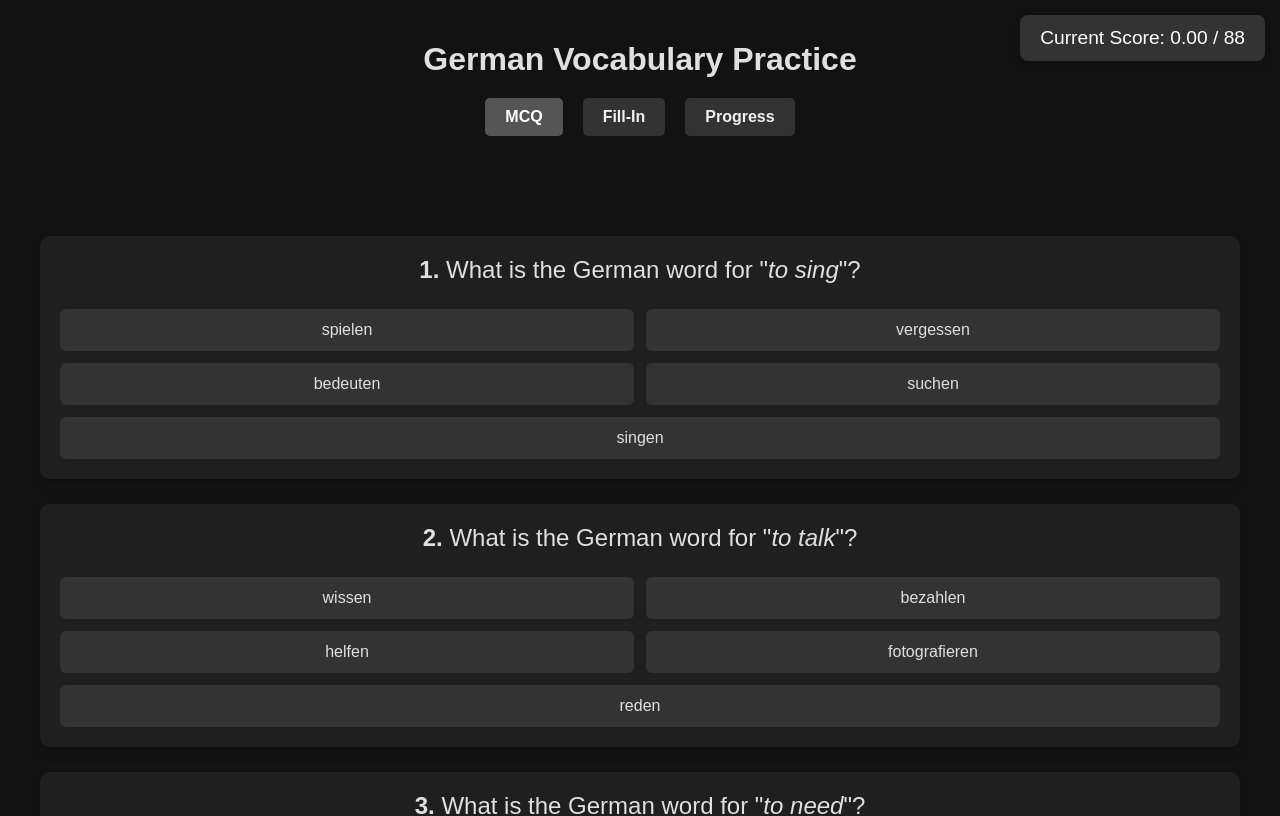
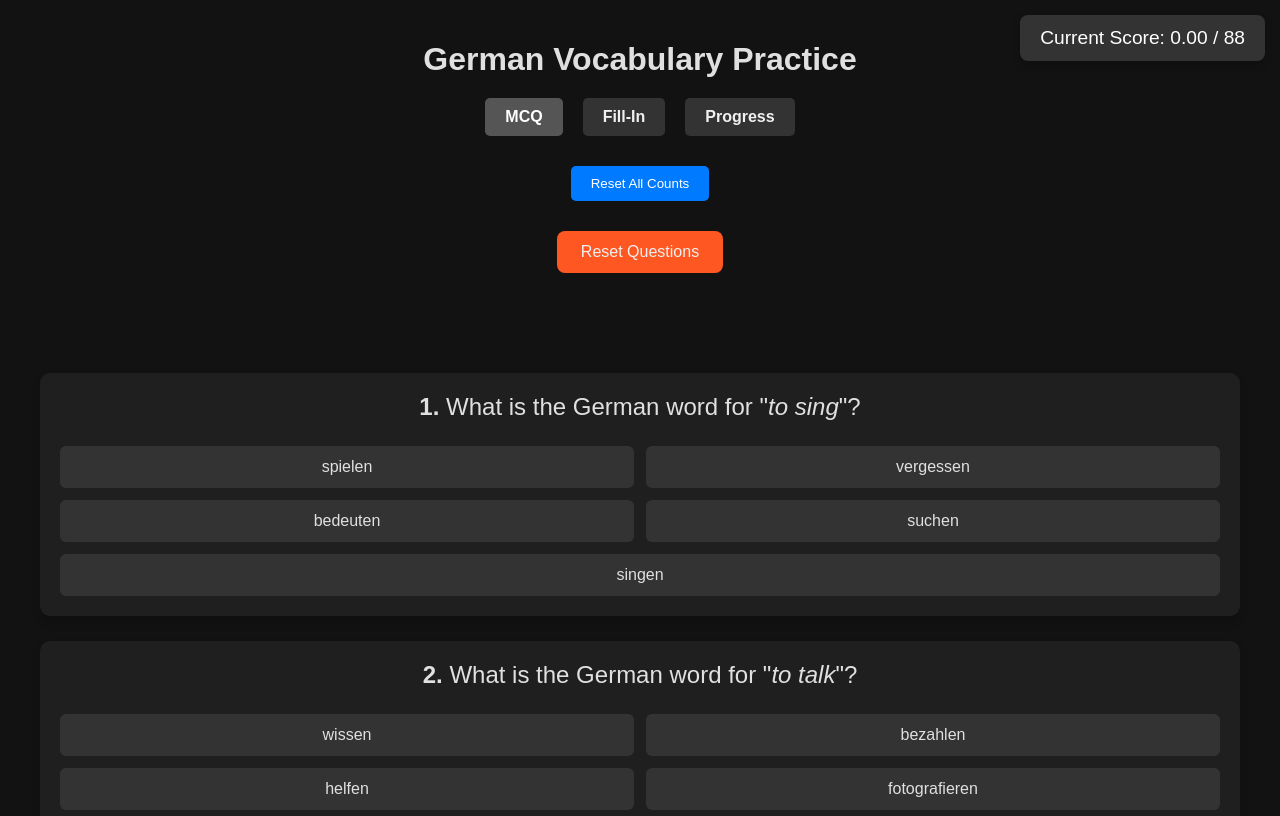
Before and after one commit to castlercodes/learngerman, a React (Create React App) app: page / in a window 1280 px wide. Shown: the top 816 px of the page. Built offline with nearby package versions, Linux system fonts and the light colour scheme.

Commit message:
some more cmommits

```diff
--- a/src/components/MCQ.css
+++ b/src/components/MCQ.css
@@ -190,3 +190,18 @@
   from { opacity: 0; }
   to { opacity: 1; }
 }
+
+.reset-counts-button {
+    margin: 10px;
+    padding: 10px 20px;
+    background-color: #007bff;
+    color: #fff;
+    border: none;
+    border-radius: 5px;
+    cursor: pointer;
+    transition: background-color 0.3s ease;
+  }
+
+  .reset-counts-button:hover {
+    background-color: #0056b3;
+  }
--- a/src/components/MCQ.js
+++ b/src/components/MCQ.js
@@ -12,12 +12,11 @@ function MCQ() {
   const [activeQuestions, setActiveQuestions] = useState([]);
   const [results, setResults] = useState({});
   const [score, setScore] = useState(0);
-  const [performanceLevel, setPerformanceLevel] = useState(''); // Store performance level for animation
+  const [performanceLevel, setPerformanceLevel] = useState('');
   const [questionWeights, setQuestionWeights] = useState({});
 
   useEffect(() => {
     initializeQuestions();
-    // eslint-disable-next-line react-hooks/exhaustive-deps
   }, []);
 
   const initializeQuestions = () => {
@@ -27,16 +26,15 @@ function MCQ() {
 
     const storedCorrectCounts = JSON.parse(localStorage.getItem('mcqCorrectCounts')) || {};
 
-    // Filter out questions already answered correctly five times
     const filteredVocab = uniqueVocab.filter((q) => {
       const key = `${q.english}-${q.german}`;
-      return !(storedCorrectCounts[key] && storedCorrectCounts[key] >= 5);
+      return !(storedCorrectCounts[key] && storedCorrectCounts[key] >= 2);
     });
 
     const preparedQuestions = shuffleArray(filteredVocab).map((q) => {
       let options = [q.german];
       const shuffledVocab = shuffleArray(uniqueVocab.filter(v => v.german !== q.german));
-      for (let i = 0; i < Math.min(4, shuffledVocab.length); i++) { // Ensure not to exceed array length
+      for (let i = 0; i < Math.min(4, shuffledVocab.length); i++) {
         options.push(shuffledVocab[i].german);
       }
       options = shuffleArray(options);
@@ -49,7 +47,6 @@ function MCQ() {
     setScore(0);
     setPerformanceLevel('');
 
-    // Assign initial weights
     const initialWeight = preparedQuestions.length > 0 ? TOTAL_SCORE / preparedQuestions.length : 0;
     const weights = {};
     preparedQuestions.forEach((q) => {
@@ -57,6 +54,11 @@ function MCQ() {
       weights[key] = initialWeight;
     });
     setQuestionWeights(weights);
+  };
+
+  const resetCounts = () => {
+    localStorage.setItem('mcqCorrectCounts', JSON.stringify({}));
+    initializeQuestions();
   };
 
   const handleOptionClick = (questionIndex, selectedOption) => {
@@ -73,7 +75,6 @@ function MCQ() {
       updateCorrectCount(key, -1);
     }
 
-    // Check if all questions have been answered
     if (Object.keys(results).length + 1 === activeQuestions.length) {
       determinePerformanceLevel();
     }
@@ -82,13 +83,16 @@ function MCQ() {
   const updateCorrectCount = (key, delta) => {
     const storedCorrectCounts = JSON.parse(localStorage.getItem('mcqCorrectCounts')) || {};
     const currentCount = storedCorrectCounts[key] || 0;
+
+    if(delta === -1){
+      delta = -currentCount;
+    }
+
     const newCount = currentCount + delta;
 
-    if (newCount >= 5) {
-      // Remove question from activeQuestions
+    if (newCount >= 2) {
       const updatedActive = activeQuestions.filter(q => `${q.english}-${q.german}` !== key);
       setActiveQuestions(updatedActive);
-      // Recalculate weights
       const remaining = updatedActive.length;
       if (remaining > 0) {
         const newWeight = TOTAL_SCORE / remaining;
@@ -99,7 +103,7 @@ function MCQ() {
         });
         setQuestionWeights(updatedWeights);
       } else {
-        setScore(TOTAL_SCORE); // If all questions are answered correctly
+        setScore(TOTAL_SCORE);
       }
     } else if (newCount < 0) {
       storedCorrectCounts[key] = 0;
@@ -139,6 +143,8 @@ function MCQ() {
 
   return (
     <div className="mcq-container">
+      <button onClick={resetCounts} className="reset-counts-button">Reset All Counts</button>
+      <button onClick={handleReset} className="reset-button">Reset Questions</button>
       <div className={`fixed-score ${performanceLevel}`}>Current Score: {score.toFixed(2)} / {TOTAL_SCORE}</div>
 
       <div className="questions-list">
@@ -146,7 +152,6 @@ function MCQ() {
           <div className="all-mastered">
             <h2>Congratulations!</h2>
             <p>You have mastered all the questions.</p>
-            <button onClick={handleReset} className="reset-button">Reset Questions</button>
           </div>
         ) : (
           activeQuestions.map((q, index) => {
```
